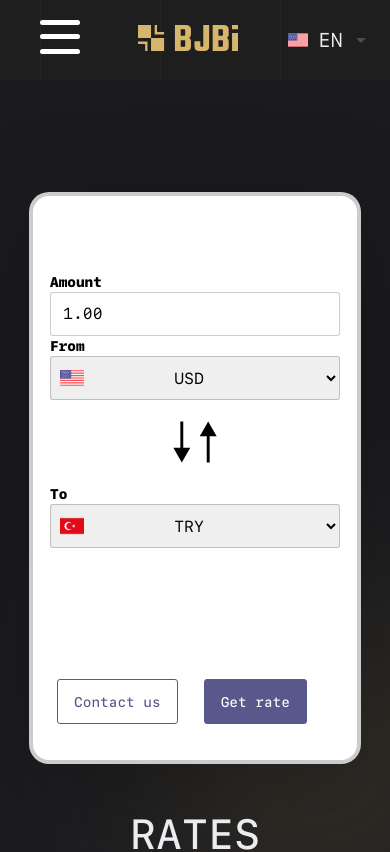
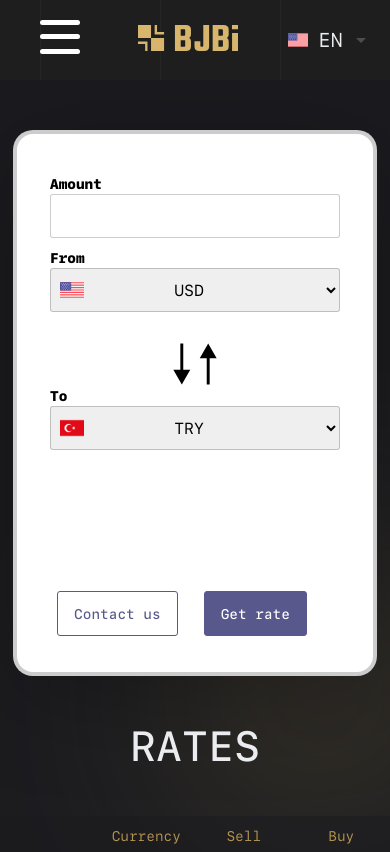
Before and after one commit to KirilushkinAleksandr/istanbul-crypto, a React (Create React App) app: page /currency-rates in a window 390 px wide. Shown: the top 852 px of the page. Built offline with nearby package versions, Linux system fonts and the light colour scheme.

Commit message:
Update convertor

```diff
--- a/src/components/ExchangePage.jsx
+++ b/src/components/ExchangePage.jsx
@@ -26,7 +26,7 @@ function ExchangePage() {
     e.preventDefault();
     const amount = Number(inputRef.current.value).toFixed(2);
     if (fromCurrency === "TRY") {
-      setFromAmount(Number(amount).toFixed(2));
+      setFromAmount(amount);
       const sellRate = rates[toCurrency].sell || 0;
       setToAmount((amount / sellRate).toFixed(2));
       setIsResShown(true);
@@ -101,8 +101,6 @@ function ExchangePage() {
                   ref={inputRef}
                   min={1.0}
                   step={0.01}
-                  defaultValue={(1.0).toFixed(2)}
-                  placeholder="amount"
                   required
                   onChange={() => setIsResShown(false)}
                 />
--- a/src/styles/exchange.css
+++ b/src/styles/exchange.css
@@ -103,18 +103,24 @@
 
 
 @media screen and (max-width: 768px) {
+  .exchange {
+    margin-top: 50px;
+  }
+
+  .form-exchange {
+    padding-top: 0;
+  }
+
   .form__select-container, .form-exchange__result {
     flex-direction: column;
   }
 
   .form-exchange__field {
-    margin: 0 10px;
+    margin-bottom: 10px;
   }
 
   .form-exchange__arrows {
     height: 44px;
-    width: 44px;
-    margin: 20px auto;
     transform: rotate(90deg);
   }
 
```
